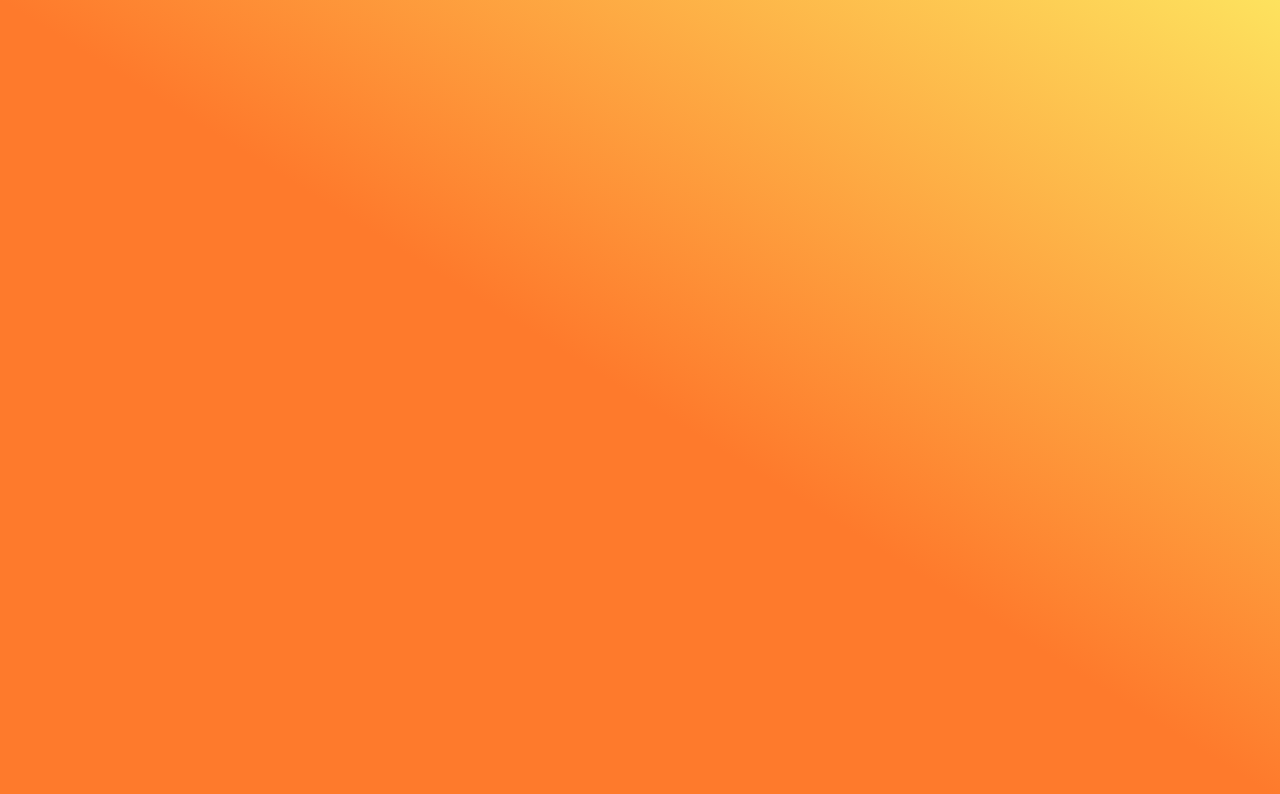
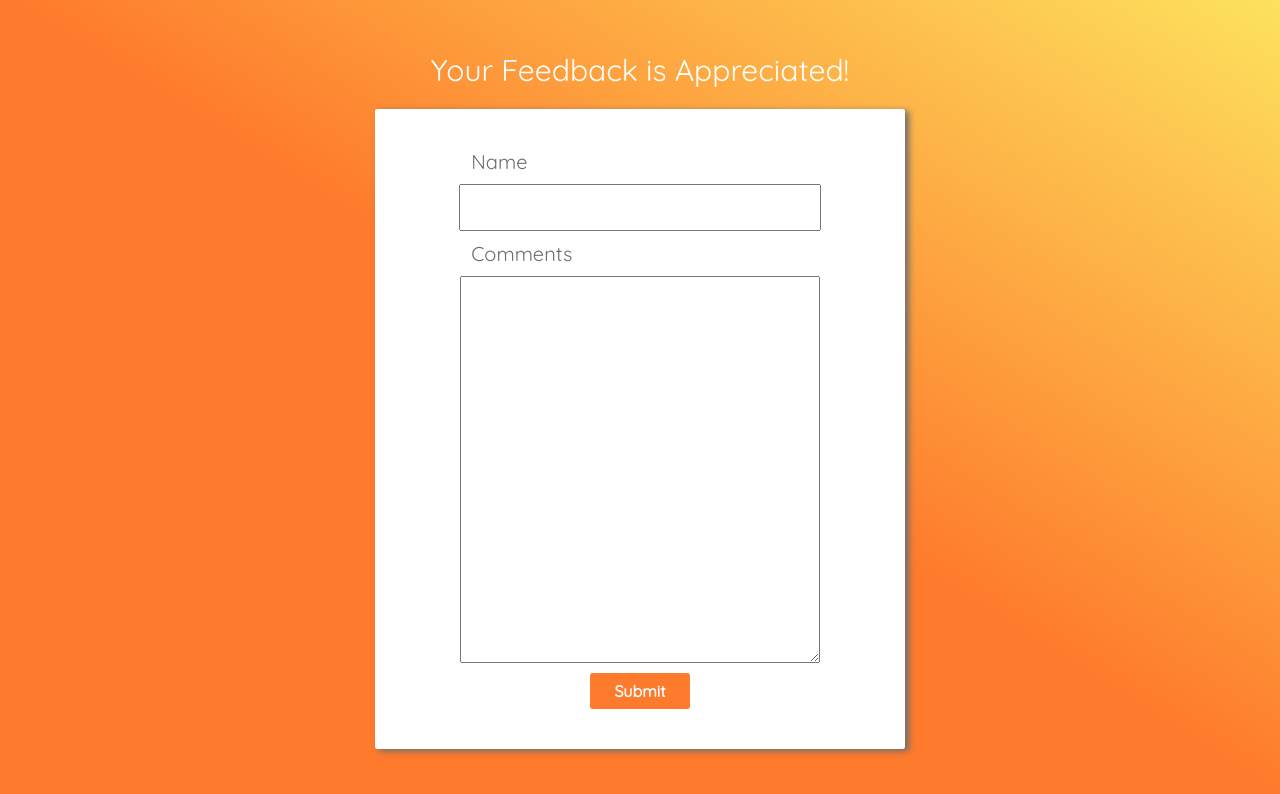
Before and after one commit to compoze-labs/interview-js-frontend, a React (Create React App) app: page / in a window 1280 px wide. Shown: the top 794 px of the page. Built offline with nearby package versions, Linux system fonts and the light colour scheme.

Commit message:
create a basic feedback form feature with styled components

```diff
--- a/package.json
+++ b/package.json
@@ -9,6 +9,7 @@
     "react": "^17.0.2",
     "react-dom": "^17.0.2",
     "react-scripts": "5.0.0",
+    "styled-components": "^5.3.3",
     "web-vitals": "^2.1.4"
   },
   "scripts": {
--- a/public/index.html
+++ b/public/index.html
@@ -3,6 +3,7 @@
   <head>
     <meta charset="utf-8" />
     <link rel="icon" href="%PUBLIC_URL%/favicon.ico" />
+    <link rel="stylesheet" href="https://fonts.googleapis.com/css?family=Quicksand">
     <meta name="viewport" content="width=device-width, initial-scale=1" />
     <meta name="theme-color" content="#000000" />
     <meta
--- a/src/App.jsx
+++ b/src/App.jsx
@@ -1,4 +1,5 @@
 import React from "react"
+import FeedbackForm from "./features/feedback/FeedbackForm"
 
 const appStyle = {
     textAlign: "center",
@@ -16,6 +17,7 @@ function App() {
     return (
         <div style={appStyle} className="App">
             <header className="App-header" />
+            <FeedbackForm />
         </div>
     )
 }
--- /dev/null
+++ b/src/features/feedback/FeedbackForm.jsx
@@ -0,0 +1,83 @@
+import React from "react"
+import styled from "styled-components"
+
+const Card = styled.div`
+    background: white;
+    box-shadow: 4px 2px 6px #6D6D6D;
+    color: #6D6D6D;
+    border-radius: 2px;
+    padding: 40px;
+    width: 450px;
+    height: 70vh;
+
+    display: flex;
+    flex-direction: column;
+    align-items: center;
+    justify-content: center;
+`
+
+const Title = styled.span`
+    display: block;
+    font-size: 30px;
+    margin-bottom: 20px;
+`
+
+const NameLabel = styled.span`
+    display: block;
+    font-size: 20px;
+    width: 75%;
+    text-align: left;
+`
+
+const NameInput = styled.input`
+    font-size: 20px;
+    padding: 10px;
+    width: 75%;
+    margin: 10px;
+`
+
+const FeedbackLabel = styled.span`
+    display: block;
+    font-size: 20px;
+    width: 75%;
+    text-align: left;
+`
+
+const FeedbackArea = styled.textarea`
+    font-size: 20px;
+    padding: 10px;
+    width: 75%;
+    margin: 10px;
+    flex-grow: 1
+`
+
+const SubmitButton = styled.button`
+    background: #FE7A2C;
+    color: white;
+    border: none;
+    border-radius: 3px;
+    width: 100px;
+    height: 36px;
+    font-family: 'Quicksand';
+    font-weight: 700;
+    font-size: 16px;
+    &:active {
+        background: #f55e05;
+    }
+`
+
+export default function FeedbackForm() {
+    return (
+        <div>
+            <Title>Your Feedback is Appreciated!</Title>
+            <Card>
+                <NameLabel>Name</NameLabel>
+                <NameInput />
+
+                <FeedbackLabel>Comments</FeedbackLabel>
+                <FeedbackArea />
+                <SubmitButton type="button" onClick={() => {}}>Submit</SubmitButton>
+            </Card>
+        </div>
+    )
+}
--- a/src/index.css
+++ b/src/index.css
@@ -1,8 +1,7 @@
 body {
   margin: 0;
-  font-family: -apple-system, BlinkMacSystemFont, 'Segoe UI', 'Roboto', 'Oxygen',
-    'Ubuntu', 'Cantarell', 'Fira Sans', 'Droid Sans', 'Helvetica Neue',
-    sans-serif;
+  font-family: 'Quicksand';
+  font-style: normal;
   -webkit-font-smoothing: antialiased;
   -moz-osx-font-smoothing: grayscale;
 }
```
Also changed, not shown: 1 other file (tests, documents, lock files or other folders).
